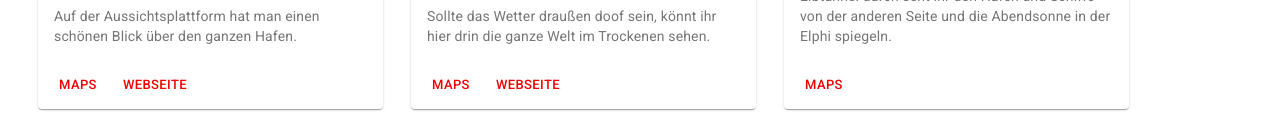
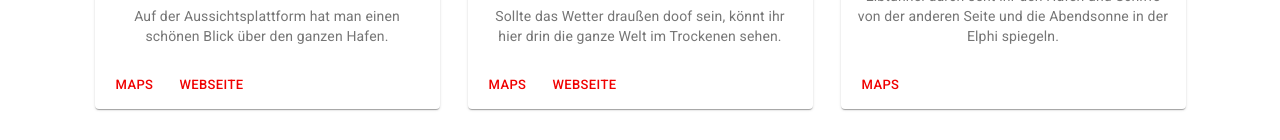
Before and after one commit to Tobi-mmt/discover-hamburg, a Next.js app: page / in a window 1280 px wide. Shown: the part 468-608 px from the top of the page. Built offline with nearby package versions, Linux system fonts and the light colour scheme; grey boxes are pictures that could not be loaded.

Commit message:
chore: Improve html structure

```diff
--- a/components/Card.js
+++ b/components/Card.js
@@ -80,16 +80,16 @@ export default function MediaCard({ place: { name, description, image, locationL
         </CardContent>
       </CardActionArea>
       <CardActions>
-        {locationLink && <Link href={locationLink} target="_blank">
+        {locationLink && <a href={locationLink} target="_blank">
           <Button size="small" color="primary">
             Maps
         </Button>
-        </Link>}
-        {websiteLink && <Link href={websiteLink} target="_blank">
+        </a>}
+        {websiteLink && <a href={websiteLink} target="_blank">
           <Button size="small" color="primary">
             Webseite
         </Button>
-        </Link>}
+        </a>}
       </CardActions>
     </Card>
   );
--- a/pages/index.js
+++ b/pages/index.js
@@ -9,7 +9,7 @@ export default function Index() {
     <>
       <Nav title="Hamburg erkunden" />
       <Container>
-        <Box >
+        <Box textAlign="center">
           {
             DATA.map((place) => <Card key={place.id} place={place}/>
             )
```
